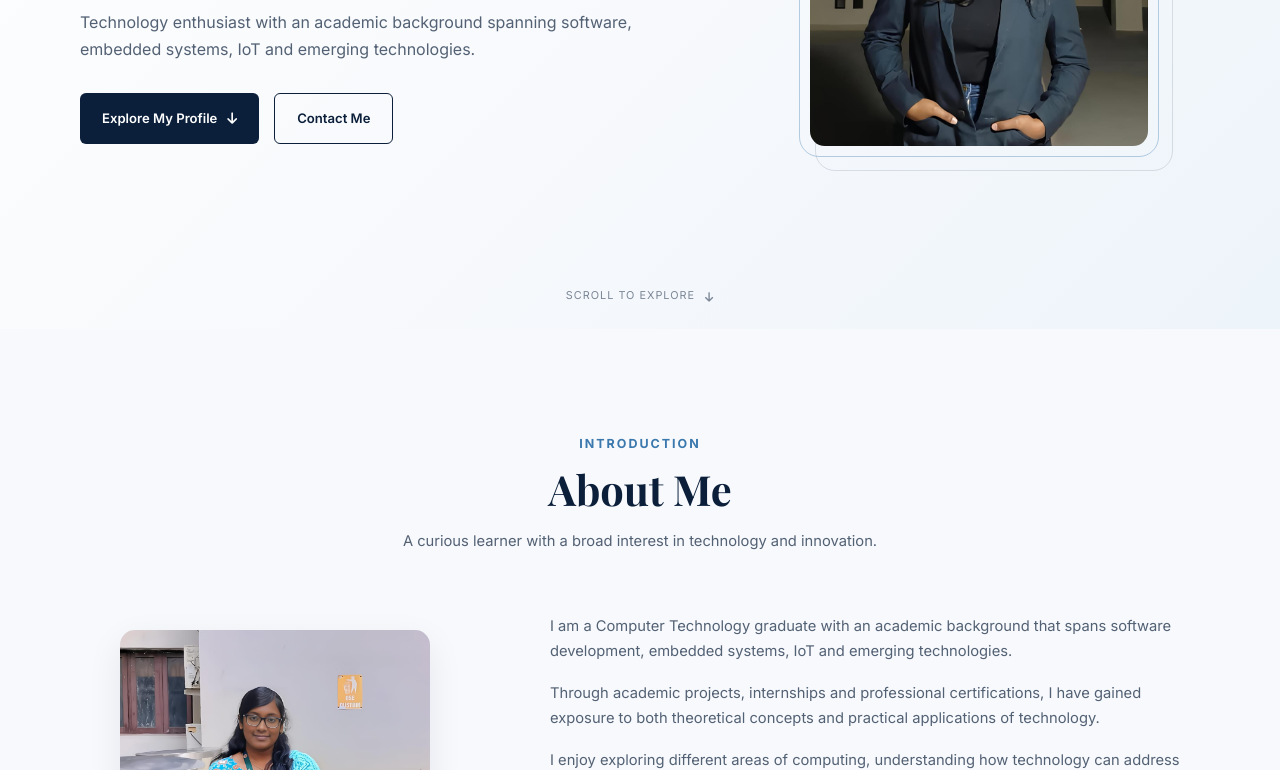
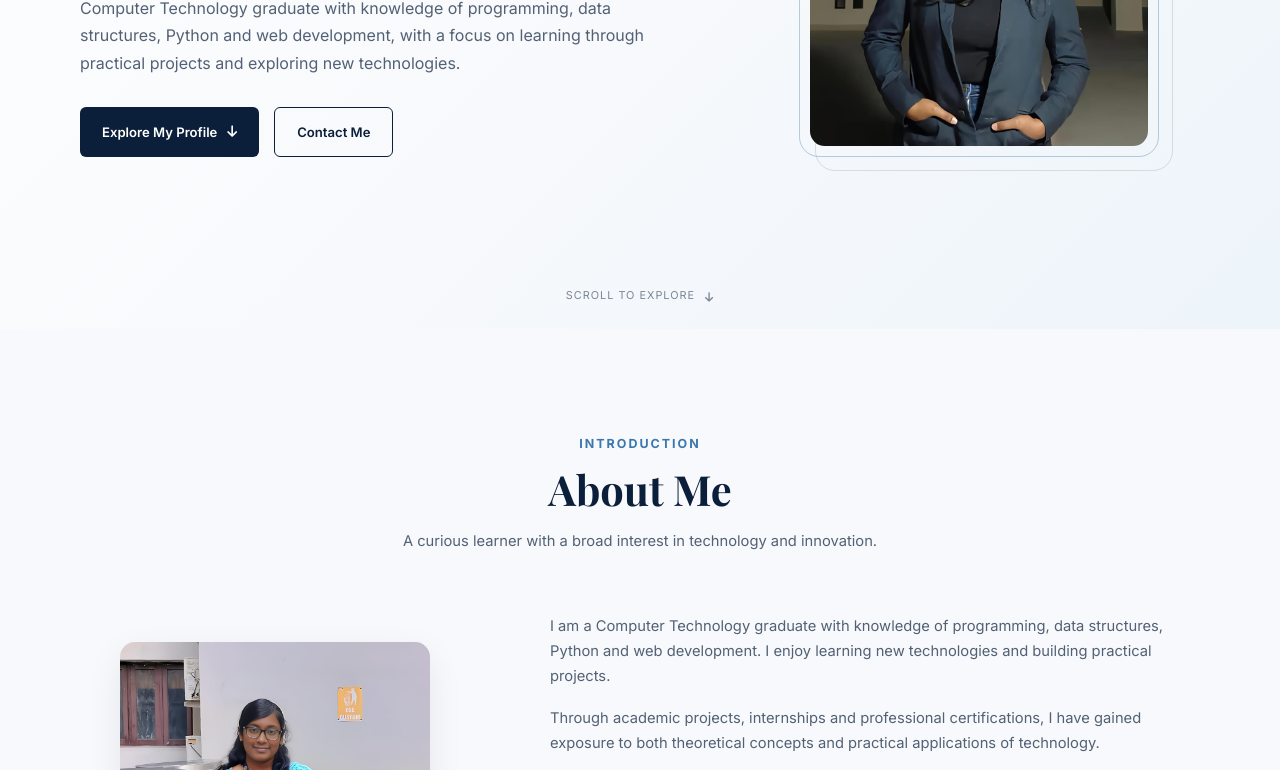
Before and after one commit to BlessyGloriya/Blessy-Portfolio, a plain HTML site: page index.html in a window 1280 px wide. Shown: the part 471-1241 px from the top of the page. Drawn offline with nearby package versions, Linux system fonts and the light colour scheme.

Commit message:
Update index.html

```diff
--- a/index.html
+++ b/index.html
@@ -121,9 +121,9 @@
 
 
                     <p class="home-description">
-                        Technology enthusiast with an academic background
-                        spanning software, embedded systems, IoT and
-                        emerging technologies.
+                        Computer Technology graduate with knowledge of programming,
+                        data structures, Python and web development, with a focus on
+                        learning through practical projects and exploring new technologies.
                     </p>
 
 
@@ -230,10 +230,10 @@
                     <div class="about-text">
 
                         <p>
-                            I am a Computer Technology graduate with an
-                            academic background that spans software
-                            development, embedded systems, IoT and
-                            emerging technologies.
+                            I am a Computer Technology graduate with knowledge
+                            of programming, data structures, Python and web
+                            development. I enjoy learning new technologies
+                            and building practical projects.
                         </p>
 
 
```
